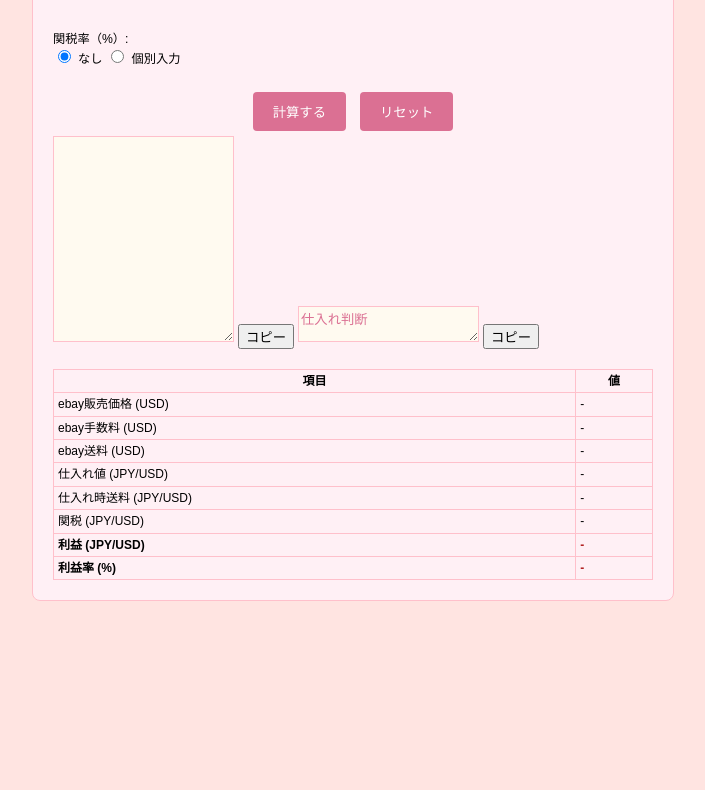
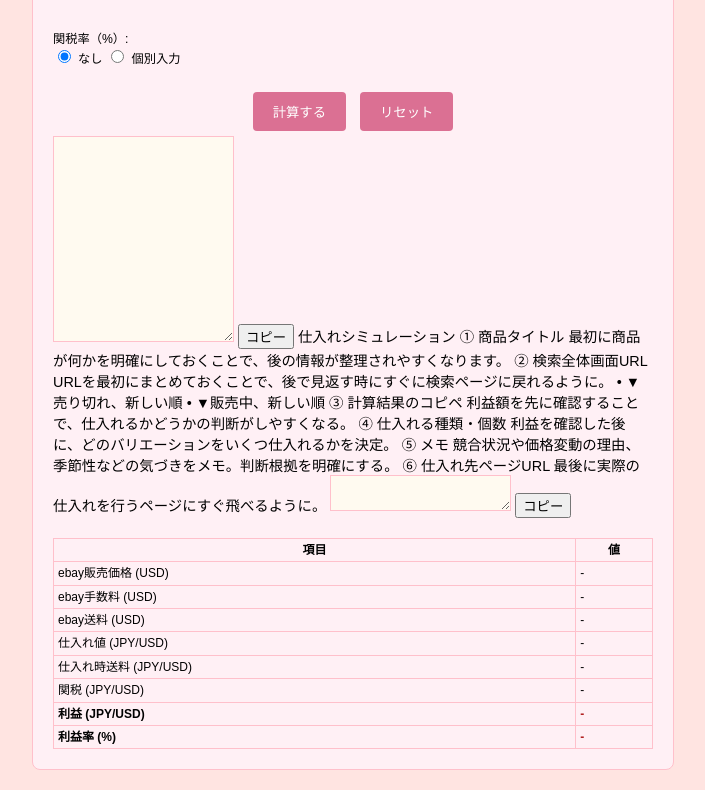
Before and after one commit to haneul-mhk/PandanProfit, a plain HTML site: page index.html in a window 1280 px wide. Shown: the part 641-1431 px from the top of the page, without its empty margins (287-992 px from the left). Before the commit the page ends 1262 px from the top, so only its background shows below. Drawn offline with Linux system fonts and the light colour scheme.

Commit message:
index.html を更新

```diff
--- a/index.html
+++ b/index.html
@@ -231,24 +231,29 @@
 <!-- ここに計算結果が表示されます -->
 <textarea id="resultText" readonly rows="7"></textarea>
 <button onclick="copyToClipboard()">コピー</button>
+仕入れシミュレーション
 
+① 商品タイトル
+最初に商品が何かを明確にしておくことで、後の情報が整理されやすくなります。
+
+② 検索全体画面URL
+URLを最初にまとめておくことで、後で見返す時にすぐに検索ページに戻れるように。
+	•	▼売り切れ、新しい順
+	•	▼販売中、新しい順
+
+③ 計算結果のコピペ
+利益額を先に確認することで、仕入れるかどうかの判断がしやすくなる。
+
+④ 仕入れる種類・個数
+利益を確認した後に、どのバリエーションをいくつ仕入れるかを決定。
+
+⑤ メモ
+競合状況や価格変動の理由、季節性などの気づきをメモ。判断根拠を明確にする。
+
+⑥ 仕入れ先ページURL
+最後に実際の仕入れを行うページにすぐ飛べるように。
 <textarea id="copyText" readonly style="background-color: #fffaf0; border: 1px solid #ffc0cb; color: #db7093;">
-仕入れ判断
 
-①商品タイトル
-
-②（計算結果コピペ）
-
-③仕入れる種類・個数
-
-④メモ
-
-⑤-1検索全体画面URL
-▼売り切れ、新しい順
-
-▼販売中、新しい順
-
-⑥仕入れ先ページURL
 </textarea>
 <button onclick="copyToClipboard('copyText')">コピー</button>
 
```
